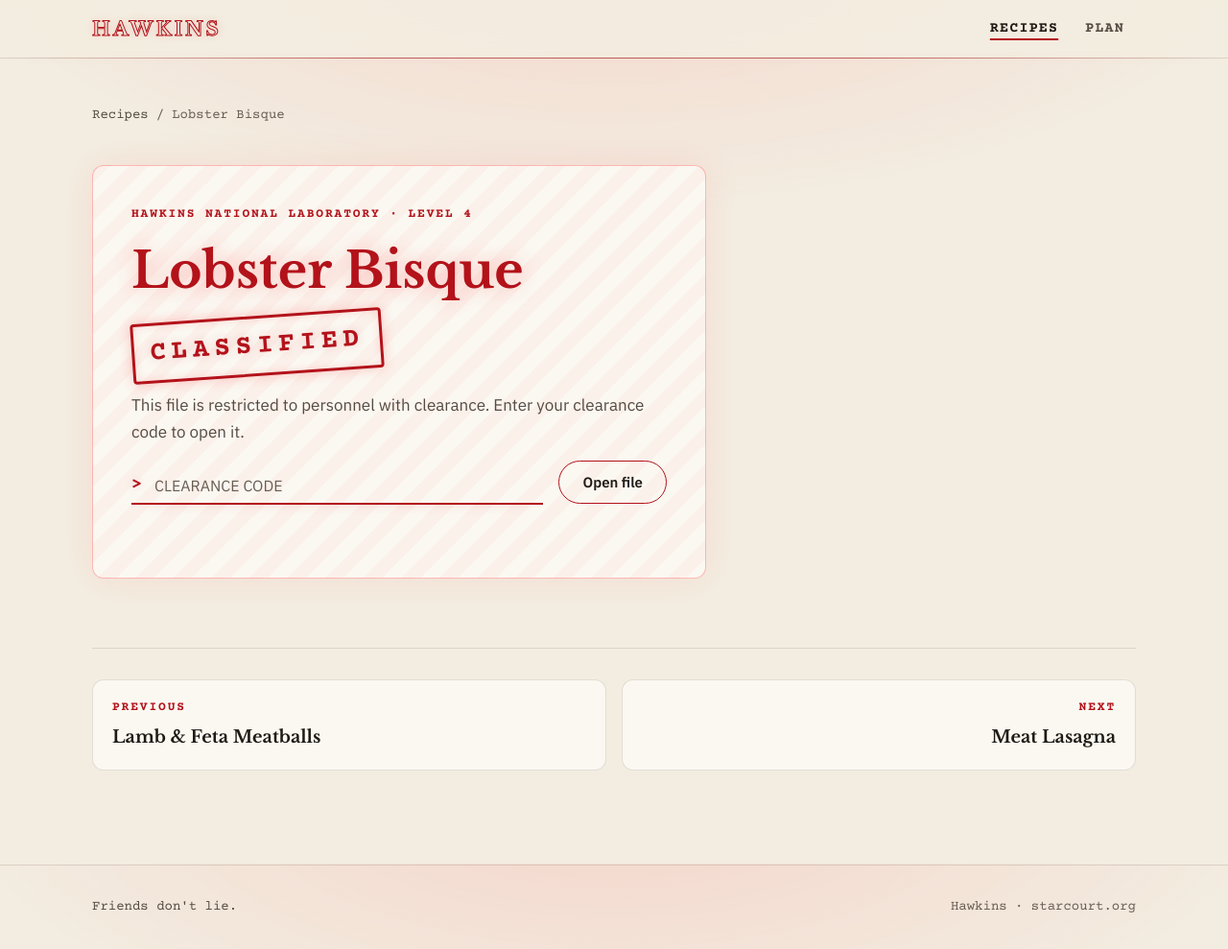
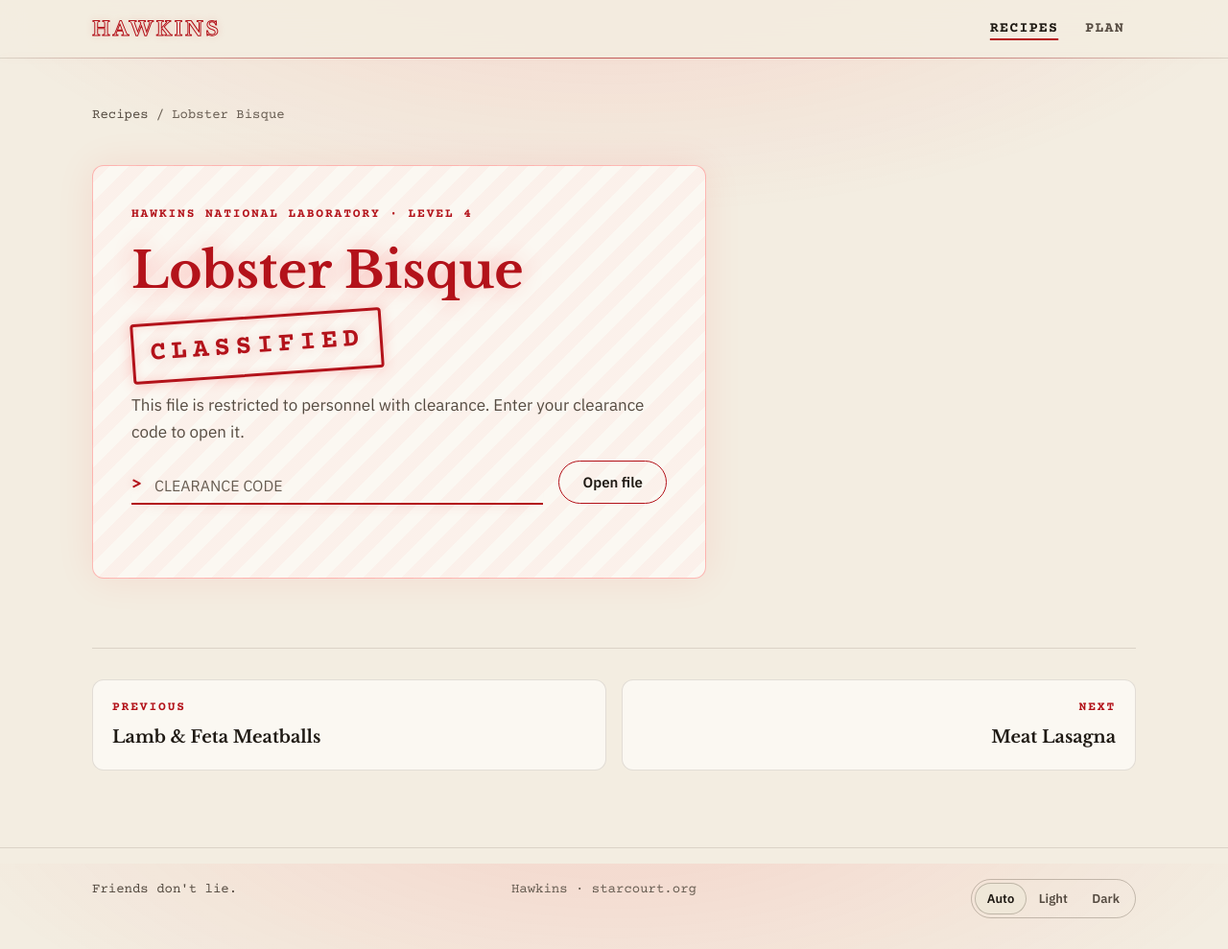
Before and after one commit to elavertu9/hawkins, a Jekyll site: the page built from _recipes/lobster-bisque.md, in a window 1280 px wide and 989 px high. Shown: the whole window at 96% size. Built offline with Jekyll 4.4.1, drawn with Linux system fonts in a browser that asks for light colours.

Commit message:
Appearance switch, and Continue at step N on the cook button
- Auto / Light / Dark at the bottom of every page, remembered in the
  browser and applied before the page draws. Auto follows the device.
- The recipe page's button says "Continue at step 3" once some steps are
  done, updating as steps are ticked, and opens straight to that step.
  A #cook link (the meal plan's Cook) still asks before picking up.

Co-Authored-By: Claude Opus 5.5 <noreply@anthropic.com>

```diff
--- a/_includes/footer.html
+++ b/_includes/footer.html
@@ -2,5 +2,10 @@
   <div class="container site-footer__inner">
     <p class="site-footer__quote">Friends don't lie.</p>
     <p class="site-footer__meta">{{ site.title }} · {{ site.url | remove: "https://" }}</p>
+    <div class="theme-pick" role="group" aria-label="Appearance">
+      <button type="button" data-theme-pick="" aria-pressed="true">Auto</button>
+      <button type="button" data-theme-pick="light" aria-pressed="false">Light</button>
+      <button type="button" data-theme-pick="dark" aria-pressed="false">Dark</button>
+    </div>
   </div>
 </footer>
--- a/_includes/head.html
+++ b/_includes/head.html
@@ -15,6 +15,8 @@
 
 {%- comment -%} Classified cards drop their stamp once this device has the clearance code (see classified.js). Inline so the stamp doesn't flash. {%- endcomment %}
 <script>try { if (localStorage.getItem("hawkins:clearance-code")) document.documentElement.dataset.clearance = "granted"; } catch (_) {}</script>
+{%- comment %} Light or Dark picked at the bottom of the page (see page.js). Inline so the page doesn't flash the other colors. {% endcomment %}
+<script>try { var t = localStorage.getItem("hawkins:theme"); if (t === "light" || t === "dark") document.documentElement.dataset.theme = t; } catch (_) {}</script>
 
 <meta property="og:site_name" content="{{ site.title }}">
 <meta property="og:title" content="{{ page.title | default: site.title | escape }}">
--- a/assets/css/main.css
+++ b/assets/css/main.css
@@ -37,10 +37,12 @@
   --media-ratio: 3 / 2; /* every recipe image, everywhere */
 }
 
-/* Light theme, for a bright kitchen: follows the phone or computer's setting.
-   A case file on manila paper instead of a dark room. */
+/* Light theme, for a bright kitchen: a case file on manila paper instead of a
+   dark room. It follows the phone or computer's setting (Auto), unless Light
+   or Dark is picked at the bottom of the page (page.js sets data-theme). The
+   same colors are listed twice: once for Auto, once for Light. */
 @media (prefers-color-scheme: light) {
-  :root {
+  :root:not([data-theme="dark"]) {
     color-scheme: light;
 
     --bg: #f3ede1;
@@ -60,6 +62,26 @@
     --amber: #8a5a00;
     --glass: rgba(243, 237, 225, 0.88);
   }
+}
+:root[data-theme="light"] {
+  color-scheme: light;
+
+  --bg: #f3ede1;
+  --surface: #fbf8f2;
+  --surface-2: #efe7d8;
+  --line: rgba(40, 25, 10, 0.12);
+  --line-strong: rgba(40, 25, 10, 0.24);
+
+  --text: #1f1a14;
+  --text-muted: #554b41;
+  --text-faint: #685d52; /* 4.5:1 or better on every surface */
+
+  --red: #c8151c;
+  --red-bright: #b3121a;
+  --red-glow: rgba(200, 20, 28, 0.2);
+  --red-wash: rgba(200, 20, 28, 0.06);
+  --amber: #8a5a00;
+  --glass: rgba(243, 237, 225, 0.88);
 }
 
 /* ---------- Base ---------- */
@@ -338,6 +360,28 @@ p { margin: 0; }
   color: var(--text-faint);
 }
 .site-footer__quote { color: var(--text-muted); }
+/* Appearance: Auto / Light / Dark. */
+.theme-pick {
+  display: inline-flex;
+  margin: 0;
+  padding: 0.2rem;
+  border: 1px solid var(--line-strong);
+  border-radius: 999px;
+}
+.theme-pick button {
+  padding: 0.35rem 0.8rem;
+  font: inherit;
+  font-family: var(--font-body);
+  font-size: 0.8125rem;
+  font-weight: 600;
+  color: var(--text-muted);
+  background: transparent;
+  border: 0;
+  border-radius: 999px;
+  cursor: pointer;
+}
+.theme-pick button:hover { color: var(--text); }
+.theme-pick button[aria-pressed="true"] { color: var(--text); background: var(--surface-2); box-shadow: inset 0 0 0 1px var(--line-strong); }
 
 /* ---------- Page heads ---------- */
 .page-head { margin-bottom: clamp(1.5rem, 4vw, 2.5rem); }
--- a/assets/js/page.js
+++ b/assets/js/page.js
@@ -15,6 +15,10 @@
 //
 // HawkinsPage.favorites: the recipes you've hearted, saved in this browser
 // (no expiry). Cards for them get .is-favorite on every page.
+//
+// Appearance: Auto (the device's setting), Light, or Dark, picked at the
+// bottom of every page and remembered in this browser. head.html applies it
+// before the page draws.
 //
 // HawkinsPage.wake: keeps the screen on (Screen Wake Lock API) while anything
 // asks for it. Each part of the site asks under its own name (cook mode, the
@@ -49,6 +53,29 @@
 
   const store = storage("localStorage");
   const session = storage("sessionStorage");
+
+  (() => {
+    const KEY = "hawkins:theme";
+    const metaColor = (theme) => document.querySelectorAll('meta[name="theme-color"]').forEach((m) => {
+      if (!m.dataset.color) m.dataset.color = m.content;
+      m.content = theme === "light" ? "#f3ede1" : theme === "dark" ? "#060608" : m.dataset.color;
+    });
+    const apply = () => {
+      const theme = store.getText(KEY) || "";
+      if (theme) document.documentElement.dataset.theme = theme;
+      else delete document.documentElement.dataset.theme;
+      metaColor(theme);
+      document.querySelectorAll("[data-theme-pick]").forEach((b) => b.setAttribute("aria-pressed", String(b.dataset.themePick === theme)));
+    };
+    document.addEventListener("click", (event) => {
+      const button = event.target.closest("[data-theme-pick]");
+      if (!button) return;
+      if (button.dataset.themePick) store.setText(KEY, button.dataset.themePick); else store.remove(KEY);
+      apply();
+    });
+    document.addEventListener("turbo:load", apply);
+    document.addEventListener("DOMContentLoaded", apply);
+  })();
 
   const wake = (() => {
     const supported = "wakeLock" in navigator;
--- a/assets/js/recipe.js
+++ b/assets/js/recipe.js
@@ -61,9 +61,11 @@
     const button = step.querySelector(".step__num");
     button.setAttribute("aria-pressed", String(done));
   };
+  // Cook mode listens for "hawkins:steps" to keep its button's label current.
   const saveSteps = () => {
     state.steps = steps.map((s, i) => (s.classList.contains("is-done") ? i : -1)).filter((i) => i >= 0);
     save();
+    recipe.dispatchEvent(new Event("hawkins:steps"));
   };
   // Progress is how far you've got: steps before index are done, the rest not.
   const markUpTo = (index) => {
@@ -90,9 +92,8 @@
     boxes.forEach((b) => { b.checked = false; });
     steps.forEach((s) => setStep(s, false));
     state.ingredients = [];
-    state.steps = [];
     syncMirrors();
-    save();
+    saveSteps();
   });
   resetButton.hidden = state.ingredients.length === 0 && state.steps.length === 0;
 
```
Also changed, not shown: _recipes/famous-chocolate-cake.md (+1 -1 lines), _recipes/lobster-bisque.md (+1 -1 lines), _recipes/peggies-mediterranean-rice.md (+1 -1 lines), assets/js/cook.js (+19 -4 lines), tests/cook.test.mjs (+18 -10 lines), tests/recipe-page.test.mjs (+15 -0 lines), tests/turbo.test.mjs (+2 -2 lines).
